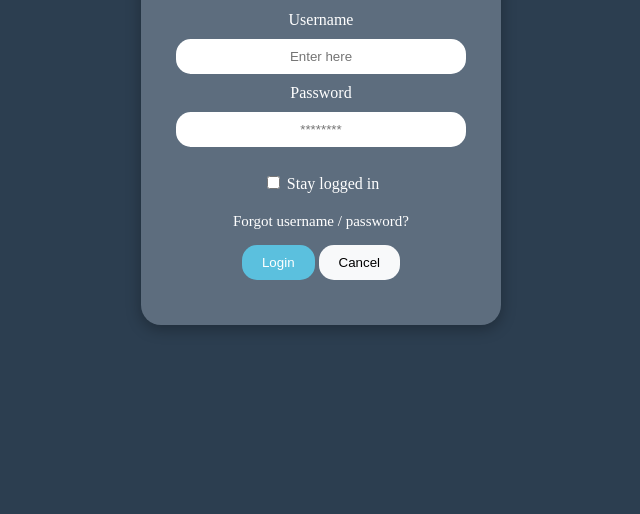
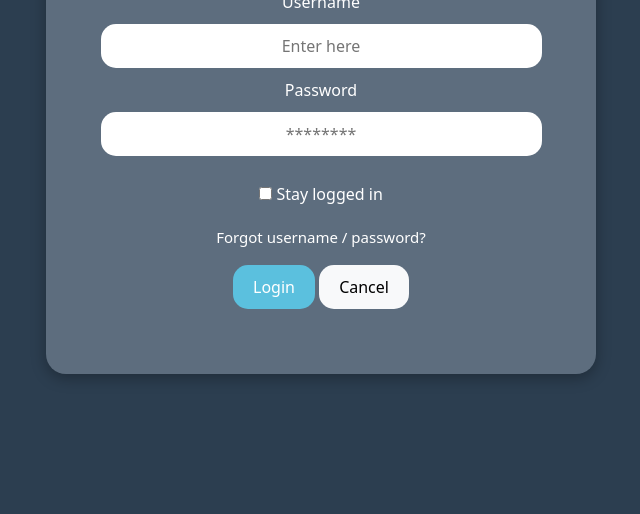
Before and after one commit to adoptmefangirly1008ramos/Fairview_ICT9Emerald_Q4SkillsTest_Ramos_Johanna, a plain HTML site: page index.html in a window 1280 px wide. Shown: the part 286-800 px from the top of the page, without its empty margins (319-959 px from the left). Drawn offline with nearby package versions, Linux system fonts and the light colour scheme.

Commit message:
Update index.html

```diff
--- a/index.html
+++ b/index.html
@@ -1,7 +1,12 @@
 <!DOCTYPE html>
-<html>
+<html lang="en">
 <head>
+    <meta charset="UTF-8">
+    <meta name="viewport" content="width=device-width, initial-scale=1.0">
+    <title>Virtual Notebook</title>
+    <link href="https://cdn.jsdelivr.net/npm/bootstrap@5.3.3/dist/css/bootstrap.min.css" rel="stylesheet"><head>
     <title>Login Authentication</title>
+
     <style>
         body {
             background-color: #2c3e50;
@@ -21,6 +26,8 @@
             color: white;
             box-shadow: 0px 4px 15px rgba(0,0,0,0.3);
             margin-top:200px;
+            height: 460px;
+            width: 550px;
         }
 
     </style>
@@ -37,9 +44,6 @@
         <input type="password" id="password" placeholder="********" style="width: 90%; padding: 10px;margin: 10px 0; border-radius: 15px; border: none; text-align: center;"><br>
 
          <p id="display"></p>
-
-
-
 
 
     </form>
```
